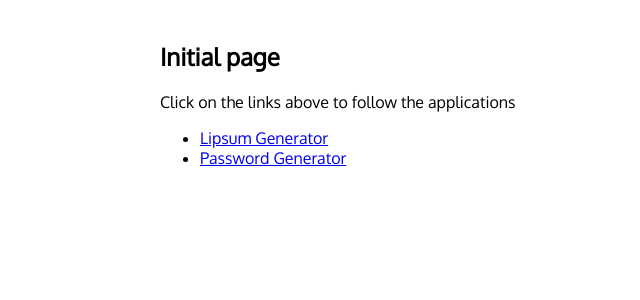
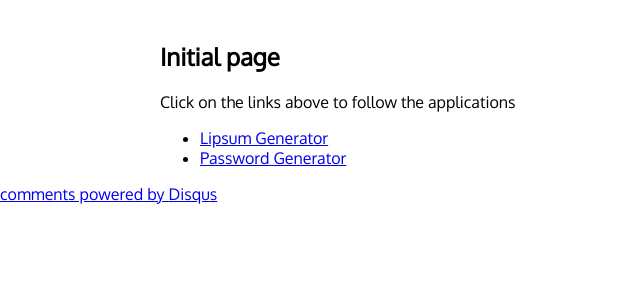
Before and after one commit to berlotto/hero-flask, a Flask app: page / in a window 1280 px wide. Shown: the part 84-384 px from the top of the page, without its empty margins (0-640 px from the left). Run offline with Flask 2, Linux system fonts and the light colour scheme; some libraries are stand-ins or nearby versions.

Commit message:
Disqus comments

```diff
--- a/hero/templates/base.html
+++ b/hero/templates/base.html
@@ -17,6 +17,24 @@
 		</div>
 	</div>
 
+	<div class="disquscomments">
+    <div id="disqus_thread"></div>
+    <script type="text/javascript">
+        /* * * CONFIGURATION VARIABLES: EDIT BEFORE PASTING INTO YOUR WEBPAGE * * */
+        var disqus_shortname = 'berlottoherokuapp'; // required: replace example with your forum shortname
+
+        /* * * DON'T EDIT BELOW THIS LINE * * */
+        (function() {
+            var dsq = document.createElement('script'); dsq.type = 'text/javascript'; dsq.async = true;
+            dsq.src = 'http://' + disqus_shortname + '.disqus.com/embed.js';
+            (document.getElementsByTagName('head')[0] || document.getElementsByTagName('body')[0]).appendChild(dsq);
+        })();
+    </script>
+    <noscript>Please enable JavaScript to view the <a href="http://disqus.com/?ref_noscript">comments powered by Disqus.</a></noscript>
+    <a href="http://disqus.com" class="dsq-brlink">comments powered by <span class="logo-disqus">Disqus</span></a>
+
+	</div>
+
 <script type="text/javascript">
 
   var _gaq = _gaq || [];
@@ -30,5 +48,21 @@
   })();
 
 </script>
+
+
+    <script type="text/javascript">
+    /* * * CONFIGURATION VARIABLES: EDIT BEFORE PASTING INTO YOUR WEBPAGE * * */
+    var disqus_shortname = 'berlottoherokuapp'; // required: replace example with your forum shortname
+
+    /* * * DON'T EDIT BELOW THIS LINE * * */
+    (function () {
+        var s = document.createElement('script'); s.async = true;
+        s.type = 'text/javascript';
+        s.src = 'http://' + disqus_shortname + '.disqus.com/count.js';
+        (document.getElementsByTagName('HEAD')[0] || document.getElementsByTagName('BODY')[0]).appendChild(s);
+    }());
+    </script>
+
+
 </body>
 </html>
```
